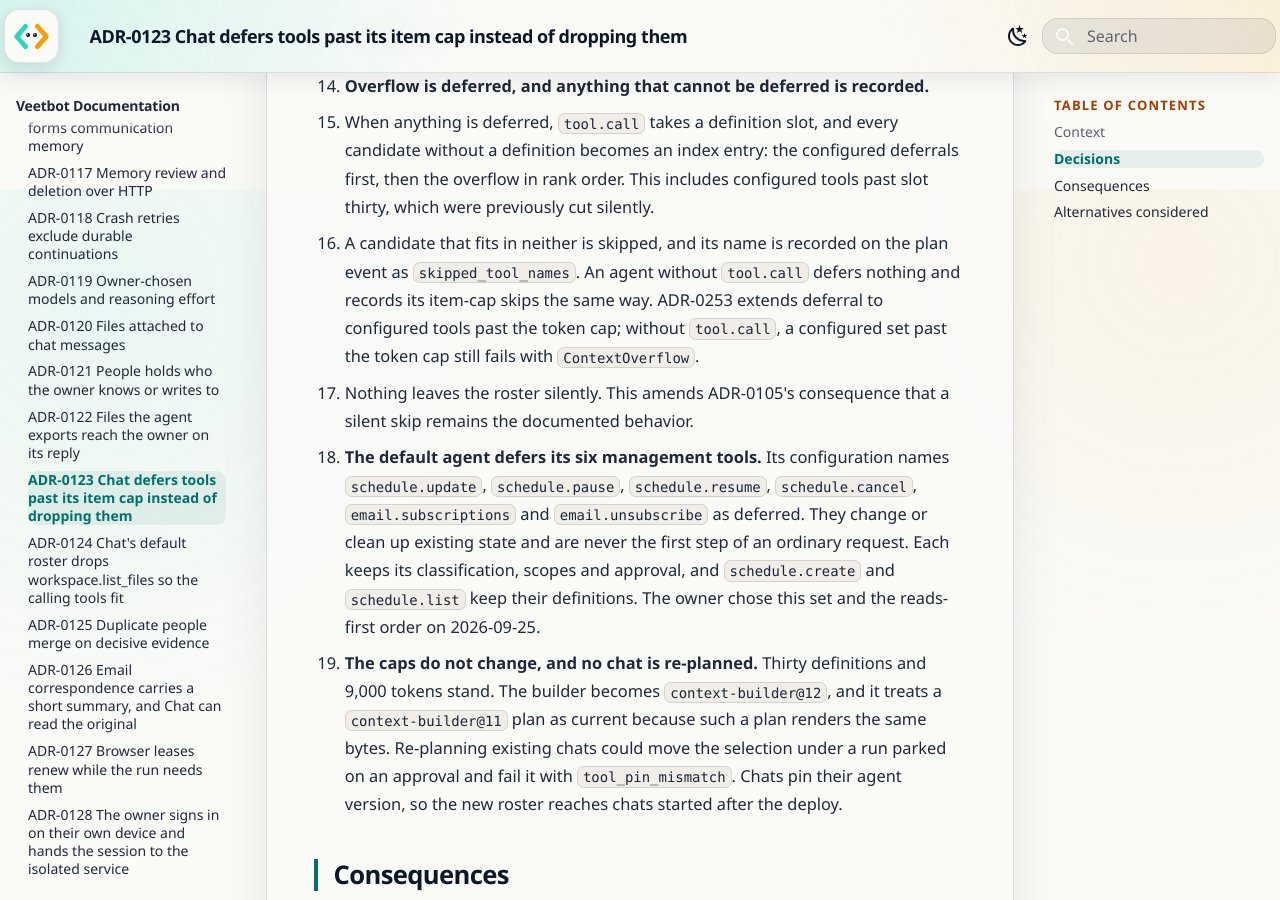
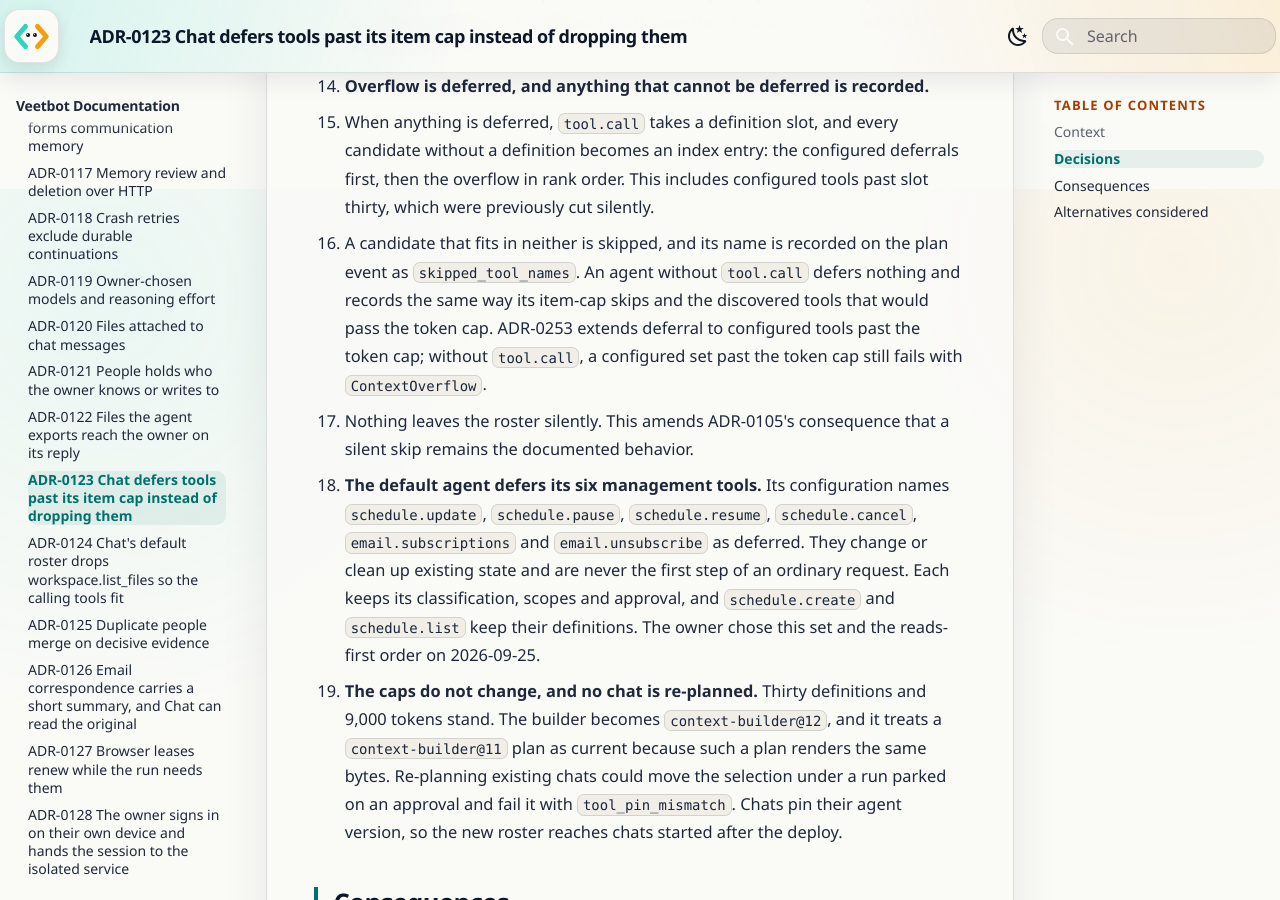
Before and after one commit to avitus/veetbot, an MkDocs documentation site: the page built from docs/adr/0123-deferred-tools-past-the-item-cap.md, in a window 1280 px wide and 900 px high, scrolled down 2511 px. Built offline with MkDocs 1.6.1 and Material for MkDocs 9.7.7, drawn with Linux system fonts in a browser that asks for light colours.

Commit message:
Address PR #198 review: name discovered token-cap skips without tool.call
ADR-0123 decision 4 and the planner comment now say that an agent without
tool.call records discovered tools past the token cap as skipped, alongside
its item-cap skips.

Reading-Lane: A
Co-Authored-By: Claude Opus 5.5 <noreply@anthropic.com>
Glen-Conversation: e102a20a-71c6-4036-91b8-ec55af875745

```diff
--- a/docs/adr/0123-deferred-tools-past-the-item-cap.md
+++ b/docs/adr/0123-deferred-tools-past-the-item-cap.md
@@ -82,10 +82,10 @@ one account's tools beat the other's.
      configured tools past slot thirty, which were previously cut silently.
    - A candidate that fits in neither is skipped, and its name is recorded on
      the plan event as `skipped_tool_names`. An agent without `tool.call`
-     defers nothing and records its item-cap skips the same way. ADR-0253
-     extends deferral to configured tools past the token cap; without
-     `tool.call`, a configured set past the token cap still fails with
-     `ContextOverflow`.
+     defers nothing and records the same way its item-cap skips and the
+     discovered tools that would pass the token cap. ADR-0253 extends deferral
+     to configured tools past the token cap; without `tool.call`, a configured
+     set past the token cap still fails with `ContextOverflow`.
    - Nothing leaves the roster silently. This amends ADR-0105's consequence
      that a silent skip remains the documented behavior.
 5. **The default agent defers its six management tools.** Its configuration
```
Also changed, not shown: 1 other file.
